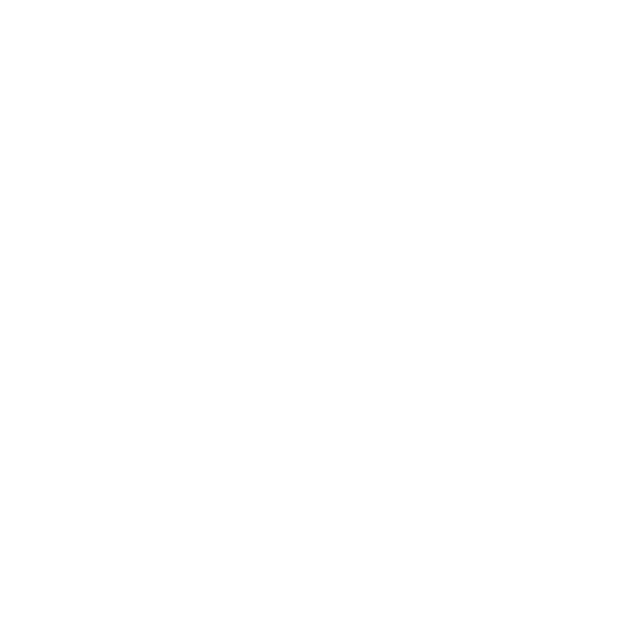
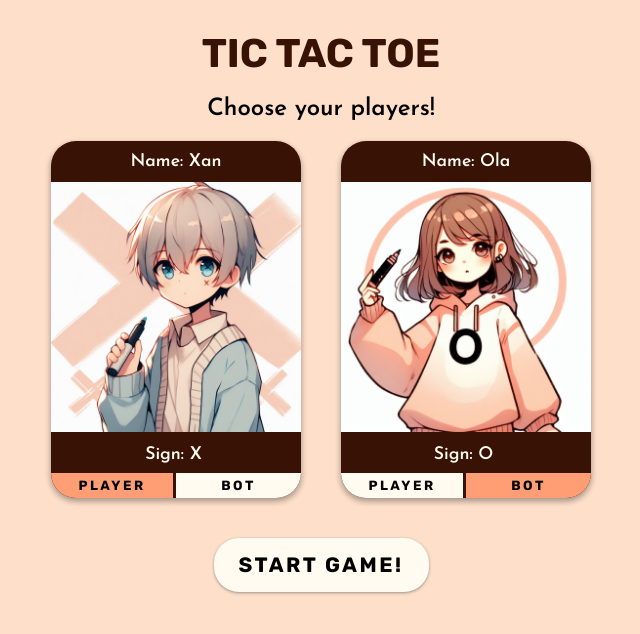
Before and after one commit to citronoiseau/tictactoe-odin, a plain HTML site: page index.html in a window 1280 px wide. Shown: the whole page, without its empty margins (319-959 px from the left). Drawn offline with Linux system fonts and the light colour scheme.

Commit message:
added toggling players status (bot/player)

```diff
--- a/index.html
+++ b/index.html
@@ -4,8 +4,45 @@
     <meta charset="UTF-8" />
     <meta name="viewport" content="width=device-width, initial-scale=1.0" />
     <title>Document</title>
-  </head>
+    <link rel="stylesheet" href="styles.css" />
+  <link rel="preconnect" href="https://fonts.googleapis.com">
+<link rel="preconnect" href="https://fonts.gstatic.com" crossorigin>
+<link href="https://fonts.googleapis.com/css2?family=Josefin+Sans:wght@400;600&family=Rubik:wght@700&display=swap" rel="stylesheet">
   <body>
+
+    <h1>TIC TAC TOE</h1>
+    <div class="titleScreen">
+    <h2> Choose your players!</h2>
+    <div class="playerCards">
+
+      <div class="card playerCard">
+      <div class="name"> Name: Xan</div>
+        <div class="imageCard">
+        <img src="./images/Xan.jpg"/>
+        </div>
+          <div class="sign"> Sign: X </div>
+            <button id="choosePlayerOne" class="choosePlayer active"> Player</button>
+             <button  id="chooseBotOne" class="chooseBot"> Bot</button>
+
+        </div>
+
+
+     <div class="card botCard">
+        <div class="name"> Name: Ola</div>
+        <div class="imageCard">
+        <img src="./images/Olive.jpg"/>
+        </div>
+        <div class="sign"> Sign: O </div>
+         <button id="choosePlayerTwo" class="choosePlayer"> Player</button>
+             <button id="chooseBotTwo" class="chooseBot active"> Bot</button>
+        </div>
+
+      </div>
+      <div class="startButtonContainer">
+         <button id="startGameBtn"> Start game!</button>
+         <div></div>
+      </div>
+
     <script src="script.js"></script>
   </body>
 </html>
--- a/script.js
+++ b/script.js
@@ -30,8 +30,6 @@ const GameBoard = (function () {
       }
     }
   };
-  displayBoard();
-  console.log(`Players turn! To play enter play(x, y)`);
 
   const resetBoard = function () {
     for (let i = 0; i < rows; i++) {
@@ -64,12 +62,14 @@ function Cell() {
 const gameController = (function () {
   const players = [
     {
-      name: "Player",
+      name: "Xan",
+      status: "Player",
       sign: "X",
       moves: [],
     },
     {
-      name: "Bot",
+      name: "Ola",
+      status: "Bot",
       sign: "O",
       moves: [],
     },
@@ -77,9 +77,14 @@ const gameController = (function () {
   let rounds = 1;
   let activePlayer = players[0];
 
+  const setPlayer = function (playerIndex, status) {
+    players[playerIndex].status = status;
+    console.log(players[playerIndex]);
+  };
+
   const switchTurn = () => {
     activePlayer = activePlayer === players[0] ? players[1] : players[0];
-    console.log(`${activePlayer.name}s turn! To play enter play(x, y)`);
+    console.log(`${activePlayer.name}'s turn! To play enter play(x, y)`);
   };
   const handleRounds = function () {
     GameBoard.displayBoard();
@@ -89,7 +94,7 @@ const gameController = (function () {
     } else {
       rounds++;
       switchTurn();
-      if (activePlayer.name === "Bot") {
+      if (activePlayer.status === "Bot") {
         botPlay();
       }
     }
@@ -120,6 +125,15 @@ const gameController = (function () {
     return false;
   };
 
+  const initializeGame = function () {
+    GameBoard.displayBoard();
+    console.log(`${activePlayer.name}'s turn! To play enter play(x, y)`);
+
+    if (activePlayer.status === "Bot") {
+      botPlay();
+    }
+  };
+
   const resetGame = function () {
     GameBoard.resetBoard();
     players.forEach((player) => {
@@ -129,12 +143,15 @@ const gameController = (function () {
     activePlayer = players.find((player) => player.sign === "X");
     console.log(`New game has started!`);
     GameBoard.displayBoard();
-    console.log(`${activePlayer.name}s turn! To play enter play(x, y)`);
+    console.log(`${activePlayer.name}'s turn! To play enter play(x, y)`);
   };
+
   const getActivePlayer = () => activePlayer;
   return {
+    setPlayer,
     getActivePlayer,
     handleRounds,
+    initializeGame,
   };
 })();
 
@@ -172,6 +189,51 @@ function botPlay() {
 
   const randomIndex = Math.floor(Math.random() * availableCells.length);
   const botMove = availableCells[randomIndex];
-
   play(botMove.row, botMove.column);
 }
+const toggleActivePlayer = function (playerBtn, botBtn) {
+  const activePlayer = gameController.getActivePlayer();
+  if (activePlayer.status === "Player") {
+    playerBtn.classList.add("active");
+    botBtn.classList.remove("active");
+  } else {
+    botBtn.classList.add("active");
+    playerBtn.classList.remove("active");
+  }
+};
+const setControls = (function () {
+  const setPlayerFirstBtn = document.querySelector("#choosePlayerOne");
+  const setBotFirstBtn = document.querySelector("#chooseBotOne");
+
+  const setPlayerSecondBtn = document.querySelector("#choosePlayerTwo");
+  const setBotSecondBtn = document.querySelector("#chooseBotTwo");
+
+  setPlayerFirstBtn.addEventListener("click", () =>
+    gameController.setPlayer(0, "Player")
+  );
+  setBotFirstBtn.addEventListener("click", () =>
+    gameController.setPlayer(0, "Bot")
+  );
+  setPlayerSecondBtn.addEventListener("click", () =>
+    gameController.setPlayer(1, "Player")
+  );
+  setBotSecondBtn.addEventListener("click", () =>
+    gameController.setPlayer(1, "Bot")
+  );
+
+  setPlayerFirstBtn.addEventListener("click", () =>
+    toggleActivePlayer(setPlayerFirstBtn, setBotFirstBtn)
+  );
+  setBotFirstBtn.addEventListener("click", () =>
+    toggleActivePlayer(setPlayerFirstBtn, setBotFirstBtn)
+  );
+  setPlayerSecondBtn.addEventListener("click", () =>
+    toggleActivePlayer(setPlayerSecondBtn, setBotSecondBtn)
+  );
+  setBotSecondBtn.addEventListener("click", () =>
+    toggleActivePlayer(setPlayerSecondBtn, setBotSecondBtn)
+  );
+
+  const startGameBtn = document.querySelector("#startGameBtn");
+  startGameBtn.addEventListener("click", gameController.initializeGame);
+})();
--- /dev/null
+++ b/styles.css
@@ -0,0 +1,111 @@
+* {
+  margin: 0;
+  padding: 0;
+  box-sizing: border-box;
+}
+body {
+  background-color: #fddfca;
+  font-family: "Josefin Sans", sans-serif;
+}
+
+h1 {
+  font-family: "Rubik", sans-serif;
+  font-weight: 700;
+  text-align: center;
+  font-size: 2.5rem;
+  margin-top: 30px;
+  color: #381204;
+}
+.titleScreen {
+  display: flex;
+  flex-direction: column;
+}
+h2,
+.startButtonContainer {
+  align-self: center;
+  margin: 20px 0;
+}
+.playerCards {
+  display: flex;
+  justify-content: center;
+  flex-wrap: wrap;
+  gap: 40px;
+}
+.card {
+  display: flex;
+  flex-direction: column;
+  align-items: center;
+  border-radius: 25px;
+  width: 250px;
+  color: rgb(255, 251, 240);
+  box-shadow: rgba(0, 0, 0, 0.16) 0px 3px 6px, rgba(0, 0, 0, 0.23) 0px 3px 6px;
+  background-color: #381204;
+  position: relative;
+}
+.card .name,
+.card .sign {
+  font-size: 1.1rem;
+  font-weight: 600;
+}
+.card .name {
+  padding: 12px 0;
+}
+.card .sign {
+  padding: 10px 20px 35px 15px;
+}
+.imageCard {
+  width: 250px;
+}
+.imageCard img {
+  width: 100%;
+  height: auto;
+}
+button {
+  font-family: "Rubik", sans-serif;
+  border: none;
+  background-color: rgb(255, 251, 240);
+  cursor: pointer;
+  text-transform: uppercase;
+  letter-spacing: 2.5px;
+  transition: all 0.3s ease;
+}
+.choosePlayer,
+.chooseBot {
+  position: absolute;
+  bottom: 0;
+  padding: 5px 10px;
+  width: 50%;
+}
+.choosePlayer {
+  left: 0;
+  border-radius: 0 0 0 25px;
+  border-right: 3px solid #381204;
+}
+.chooseBot {
+  right: 0;
+  border-radius: 0 0 25px 0;
+}
+.active {
+  background-color: #ff9e75;
+}
+.card button:hover,
+#startGameBtn:hover {
+  background-color: #ffc2a8;
+}
+.card button.active:hover {
+  background-color: #ff773d;
+}
+.startButtonContainer {
+  margin-top: 40px;
+}
+#startGameBtn {
+  padding: 15px 25px;
+  border-radius: 25px;
+  font-size: 1.3rem;
+  box-shadow: rgba(60, 64, 67, 0.3) 0px 1px 2px 0px,
+    rgba(60, 64, 67, 0.15) 0px 1px 3px 1px;
+  transition: all 0.4s ease;
+}
+#startGameBtn:hover {
+  box-shadow: rgba(0, 0, 0, 0.16) 0px 3px 6px, rgba(0, 0, 0, 0.23) 0px 3px 6px;
+}
```
Also changed, not shown: images/Olive.jpg (added), images/Xan.jpg (added).
